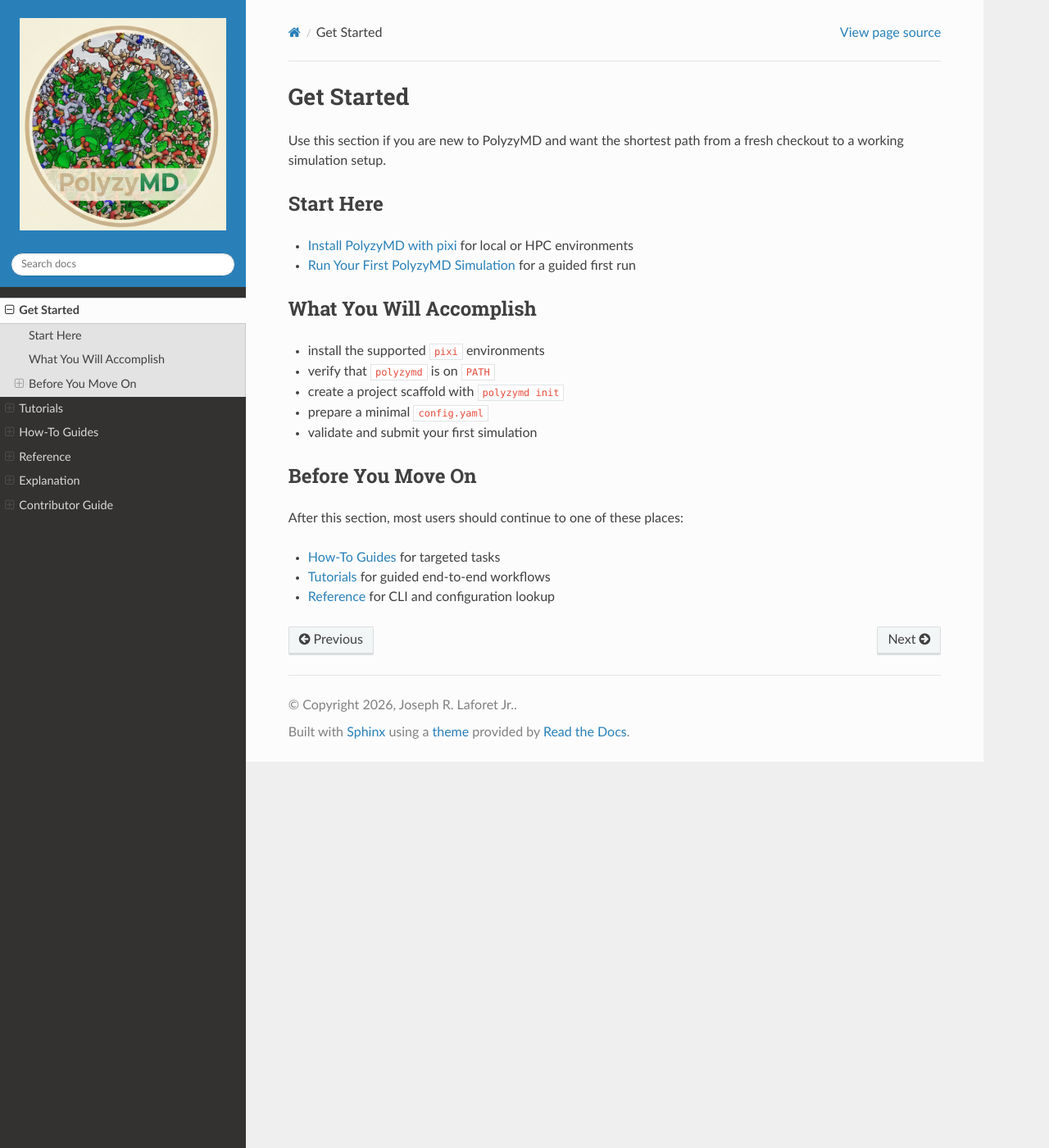
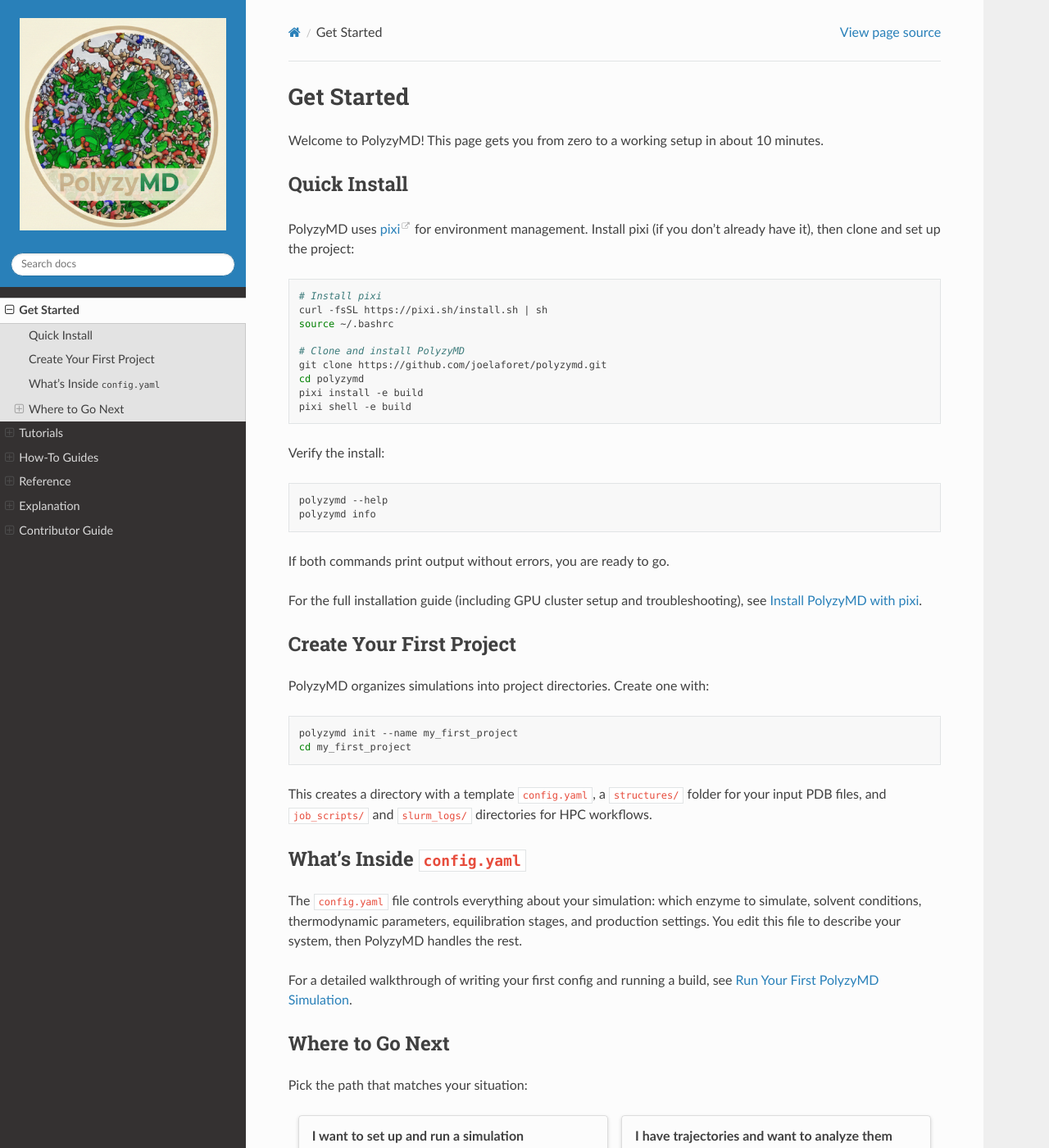
Before and after one commit to joelaforet/polyzymd, a Sphinx documentation site: the page built from docs/source/get_started/index.md, in a window 1280 px wide and 1400 px high. Shown: the whole window at 82% size. Built offline with Sphinx 7.4.7 and the Read the Docs theme 3.1.0, drawn with Linux system fonts in a browser that asks for light colours; some of the changed text lies outside the part shown.

Commit message:
docs: rewrite Get Started as a real landing page with quick-start content
H3: Replace the empty hub page (just 2 links) with inline quick-install
commands, project scaffold overview, and a grid of 'Where to Go Next'
cards. Users now get actionable content immediately instead of being
bounced to other pages.

````diff
--- a/docs/source/get_started/index.md
+++ b/docs/source/get_started/index.md
@@ -1,34 +1,96 @@
 # Get Started
 
-Use this section if you are new to PolyzyMD and want the shortest path from a
-fresh checkout to a working simulation setup.
+Welcome to PolyzyMD! This page gets you from zero to a working setup in about
+10 minutes.
 
-## Start Here
+## Quick Install
 
-- [Install PolyzyMD with pixi](../tutorials/installation.md) for local or HPC
-  environments
-- [Run Your First PolyzyMD Simulation](../tutorials/quickstart.md) for a guided
-  first run
+PolyzyMD uses [pixi](https://pixi.sh) for environment management. Install pixi
+(if you don't already have it), then clone and set up the project:
 
-## What You Will Accomplish
+```bash
+# Install pixi
+curl -fsSL https://pixi.sh/install.sh | sh
+source ~/.bashrc
 
-- install the supported `pixi` environments
-- verify that `polyzymd` is on `PATH`
-- create a project scaffold with `polyzymd init`
-- prepare a minimal `config.yaml`
-- validate and submit your first simulation
+# Clone and install PolyzyMD
+git clone https://github.com/joelaforet/polyzymd.git
+cd polyzymd
+pixi install -e build
+pixi shell -e build
+```
 
-## Before You Move On
+Verify the install:
 
-After this section, most users should continue to one of these places:
+```bash
+polyzymd --help
+polyzymd info
+```
 
-- [How-To Guides](../how_to/index.md) for targeted tasks
-- [Tutorials](../tutorials/index.md) for guided end-to-end workflows
-- [Reference](../reference/index.md) for CLI and configuration lookup
+If both commands print output without errors, you are ready to go.
 
-<!-- IMAGE OPPORTUNITY: Add a screenshot of the generated project scaffold from
-`polyzymd init`, or a simple annotated terminal capture showing pixi install,
-pixi shell, and `polyzymd info`. -->
+For the full installation guide (including GPU cluster setup and
+troubleshooting), see {doc}`../tutorials/installation`.
+
+## Create Your First Project
+
+PolyzyMD organizes simulations into project directories. Create one with:
+
+```bash
+polyzymd init --name my_first_project
+cd my_first_project
+```
+
+This creates a directory with a template `config.yaml`, a `structures/` folder
+for your input PDB files, and `job_scripts/` and `slurm_logs/` directories for
+HPC workflows.
+
+## What's Inside `config.yaml`
+
+The `config.yaml` file controls everything about your simulation: which enzyme
+to simulate, solvent conditions, thermodynamic parameters, equilibration stages,
+and production settings. You edit this file to describe your system, then
+PolyzyMD handles the rest.
+
+For a detailed walkthrough of writing your first config and running a build, see
+{doc}`../tutorials/quickstart`.
+
+## Where to Go Next
+
+Pick the path that matches your situation:
+
+::::{grid} 2
+:gutter: 3
+
+:::{grid-item-card} I want to set up and run a simulation
+:link: ../tutorials/quickstart
+:link-type: doc
+
+Follow the first simulation tutorial step by step.
+:::
+
+:::{grid-item-card} I have trajectories and want to analyze them
+:link: ../tutorials/first_analysis
+:link-type: doc
+
+Run your first analysis in five steps.
+:::
+
+:::{grid-item-card} I want to compare multiple conditions
+:link: ../tutorials/analysis_complete_workflow
+:link-type: doc
+
+Set up a multi-condition comparison study.
+:::
+
+:::{grid-item-card} I need a specific task done
+:link: ../how_to/index
+:link-type: doc
+
+Jump to how-to guides for polymers, restraints, GROMACS export, SLURM, and more.
+:::
+
+::::
 
 ```{toctree}
 :hidden:
````
